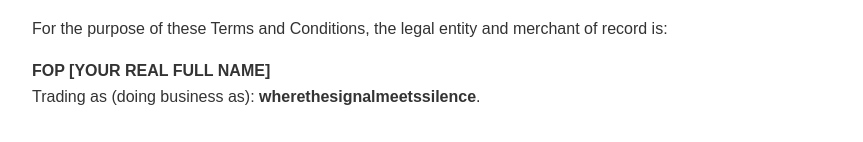
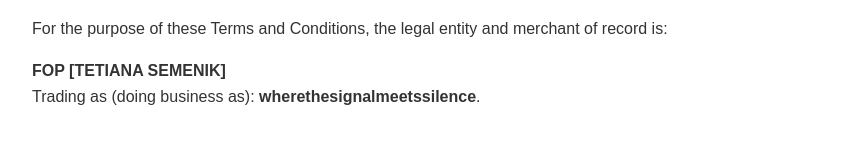
Before and after one commit to wherethesignalmeetssilence-a11y/commentcraft-page, a plain HTML site: page terms.html in a window 1280 px wide. Shown: the part 736-878 px from the top of the page, without its empty margins (208-1071 px from the left). Drawn offline with Linux system fonts and the light colour scheme.

Commit message:
Add files via upload

```diff
--- a/terms.html
+++ b/terms.html
@@ -25,7 +25,7 @@
 
     <h2>5. Legal Information</h2>
     <p>For the purpose of these Terms and Conditions, the legal entity and merchant of record is:</p>
-    <p><strong>FOP [YOUR REAL FULL NAME]</strong><br>
+    <p><strong>FOP [TETIANA SEMENIK]</strong><br>
     Trading as (doing business as): <strong>wherethesignalmeetssilence</strong>.</p>
 </body>
 </html>
```
